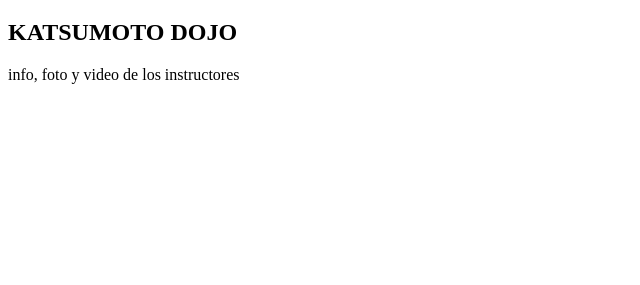
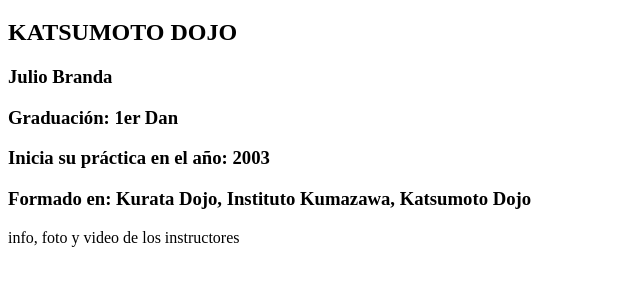
Before and after one commit to k0lst0m13r/aiki-katsu, an Astro site: page /instructores in a window 1280 px wide. Shown: the part 61-346 px from the top of the page, without its empty margins (0-640 px from the left). Built offline with nearby package versions, Linux system fonts and the light colour scheme; Astro itself is replaced by a stand-in of ours.

```diff
--- a/src/pages/instructores.astro
+++ b/src/pages/instructores.astro
@@ -1,5 +1,11 @@
 ---
-
+const pageTitle = "INSTRUCTORES Katsumoto Dojo"
+const instructor = {
+	nombre: "Julio Branda",
+	graduacion: "1er Dan",
+	inicioPractica: "2003"
+};
+const dojos = ["Kurata Dojo", "Instituto Kumazawa", "Katsumoto Dojo"];
 ---
 
 <html lang="es">
@@ -8,11 +14,16 @@
 		<link rel="icon" type="image/svg+xml" href="/favicon.svg" />
 		<meta name="viewport" content="width=device-width" />
 		<meta name="generator" content={Astro.generator} />
-		<title>INSTRUCTORES Katsumoto Dojo</title>
+		<title>{pageTitle}</title>
 	</head>
 	<body>
 		<h1>INSTRUCTORES</h1>
 		<h2>KATSUMOTO DOJO</h2>
+		<h3>{instructor.nombre}</h3>
+		<h3>Graduación: {instructor.graduacion}</h3>
+		<h3>Inicia su práctica en el año: {instructor.inicioPractica}</h3>
+		<h3>Formado en: {dojos[0]}, {dojos[1]}, {dojos[2]}</h3>
+
         <p>info, foto y video de los instructores</p>
 
 	</body>
```
